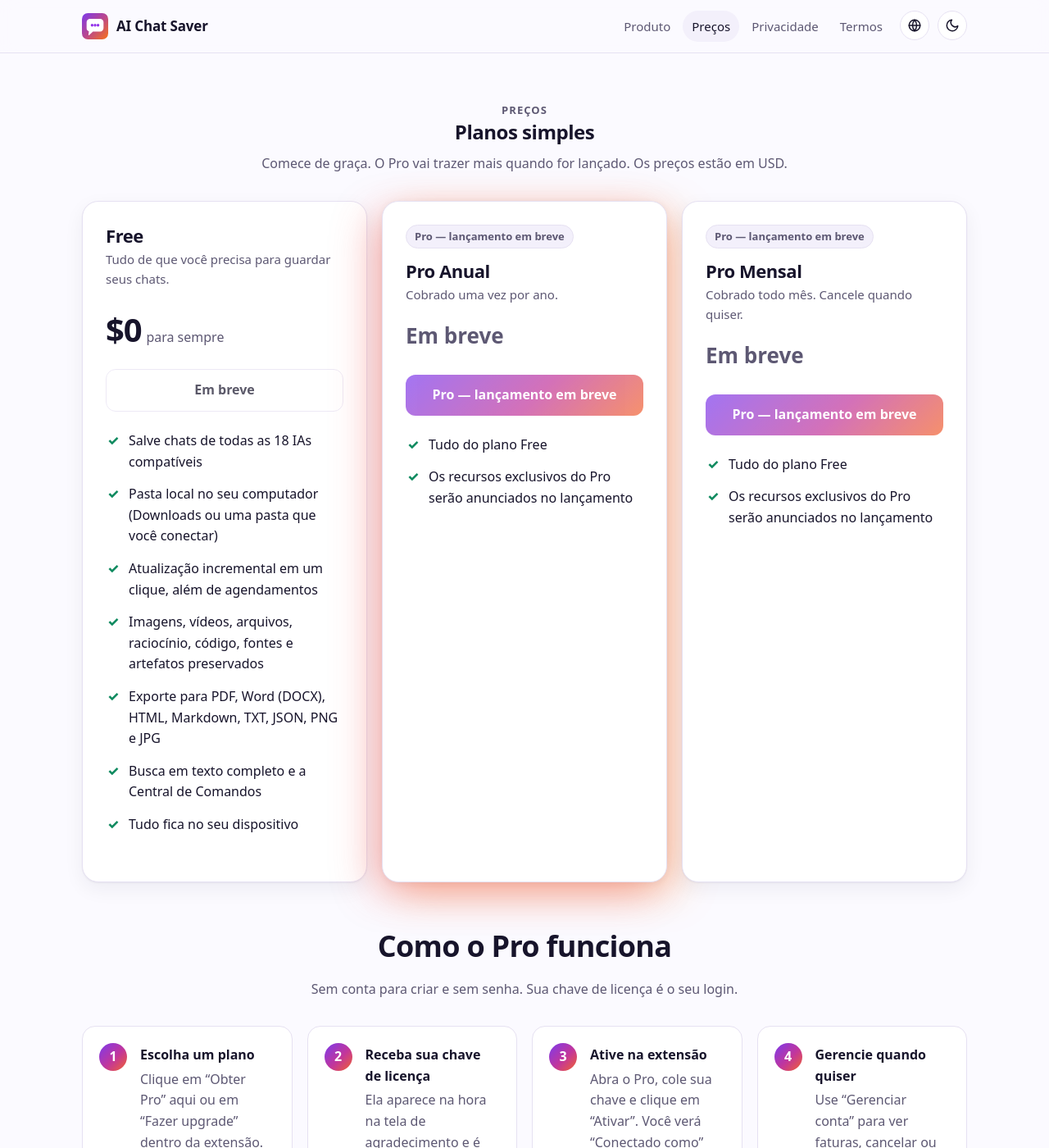
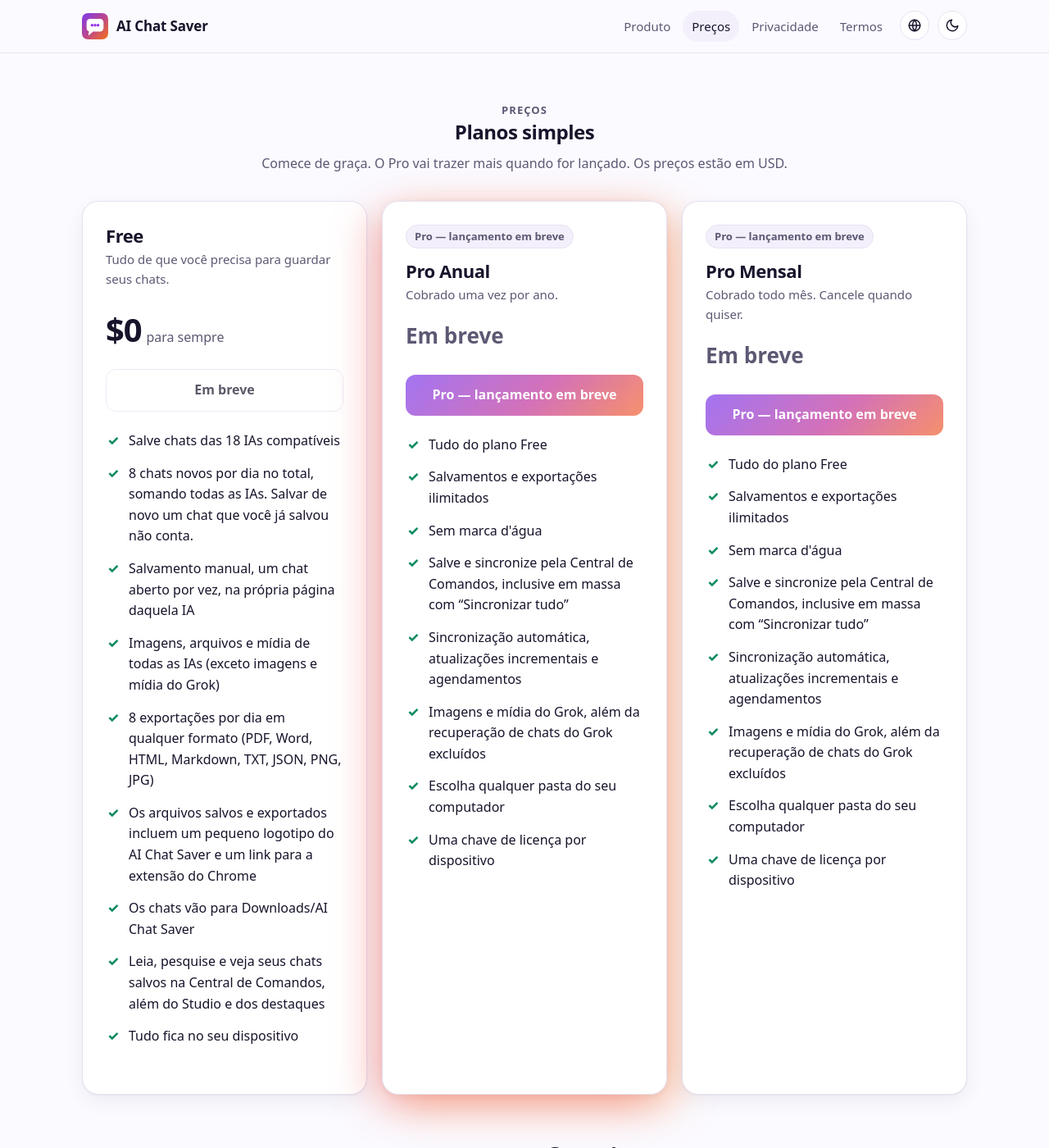
Before and after one commit to aichatsaver/aichatsaver.github.io, a Jekyll site: the page built from pt/pricing.html, in a window 1280 px wide and 1400 px high. Shown: the whole window at 82% size. Built offline with Jekyll 4.4.1, drawn with Linux system fonts in a browser that asks for light colours.

Commit message:
Pricing: finalized Free/Pro feature lists (pt)

```diff
--- a/_data/i18n/pt.yml
+++ b/_data/i18n/pt.yml
@@ -32,16 +32,24 @@
   description: AI Chat Saver é uma extensão de navegador que salva seus chats de 18 assistentes de IA em uma pasta local, com atualização em um clique, busca e exportações com a aparência dos sites originais.
   pro_status: Pro — lançamento em breve
   free_features:
-  - Salve chats de todas as 18 IAs compatíveis
-  - Pasta local no seu computador (Downloads ou uma pasta que você conectar)
-  - Atualização incremental em um clique, além de agendamentos
-  - Imagens, vídeos, arquivos, raciocínio, código, fontes e artefatos preservados
-  - Exporte para PDF, Word (DOCX), HTML, Markdown, TXT, JSON, PNG e JPG
-  - Busca em texto completo e a Central de Comandos
-  - Tudo fica no seu dispositivo
+  - "Salve chats das 18 IAs compatíveis"
+  - "8 chats novos por dia no total, somando todas as IAs. Salvar de novo um chat que você já salvou não conta."
+  - "Salvamento manual, um chat aberto por vez, na própria página daquela IA"
+  - "Imagens, arquivos e mídia de todas as IAs (exceto imagens e mídia do Grok)"
+  - "8 exportações por dia em qualquer formato (PDF, Word, HTML, Markdown, TXT, JSON, PNG, JPG)"
+  - "Os arquivos salvos e exportados incluem um pequeno logotipo do AI Chat Saver e um link para a extensão do Chrome"
+  - "Os chats vão para Downloads/AI Chat Saver"
+  - "Leia, pesquise e veja seus chats salvos na Central de Comandos, além do Studio e dos destaques"
+  - "Tudo fica no seu dispositivo"
   pro_features:
-  - Tudo do plano Free
-  - Os recursos exclusivos do Pro serão anunciados no lançamento
+  - "Tudo do plano Free"
+  - "Salvamentos e exportações ilimitados"
+  - "Sem marca d'água"
+  - "Salve e sincronize pela Central de Comandos, inclusive em massa com “Sincronizar tudo”"
+  - "Sincronização automática, atualizações incrementais e agendamentos"
+  - "Imagens e mídia do Grok, além da recuperação de chats do Grok excluídos"
+  - "Escolha qualquer pasta do seu computador"
+  - "Uma chave de licença por dispositivo"
 home:
   title: Produto
   logo_alt: Logotipo do %name%
@@ -92,7 +100,7 @@
   - q: Preciso de uma conta?
     a: Não. O %name% usa as sessões que você já tem em cada site de IA. O Pro usa uma chave de licença do nosso parceiro de pagamentos, a Freemius. Cole-a na extensão uma vez e pronto, você está conectado.
   - q: Onde meus chats são salvos?
-    a: Em Downloads/AI Chat Saver no seu computador (uma pasta por IA), ou em uma pasta que você conectar. Uma cópia também fica no armazenamento local do navegador para que a busca seja instantânea.
+    a: "Em Downloads/AI Chat Saver no seu computador (uma pasta por IA). Com o Pro, você pode escolher qualquer pasta do seu computador. Uma cópia também fica no armazenamento local do navegador para que a busca seja instantânea."
   - q: O que acontece se um site de IA mudar?
     a: Depois de cada sincronização, a extensão verifica todas as IAs. Se um site mudou e o salvamento parar de funcionar, você recebe uma notificação e um aviso, e uma execução com falha nunca sobrescreve um chat salvo corretamente.
   - q: É grátis?
```
